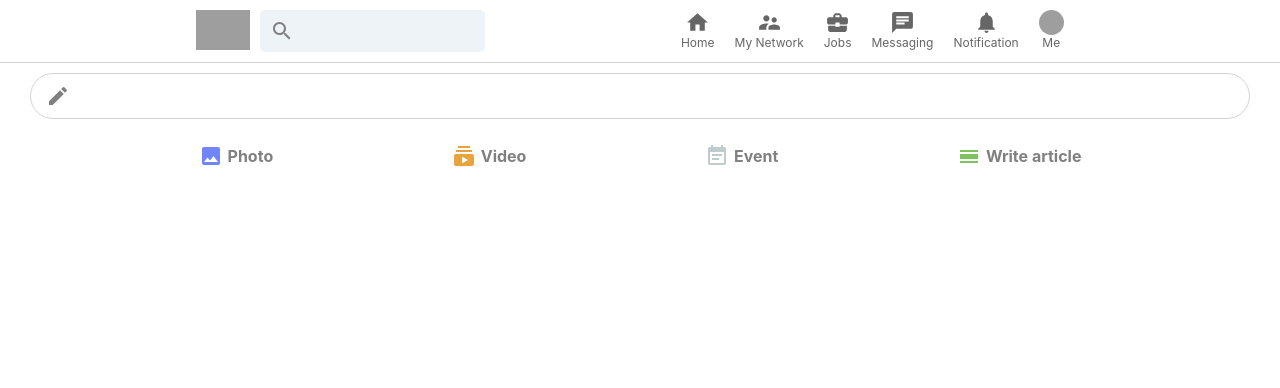
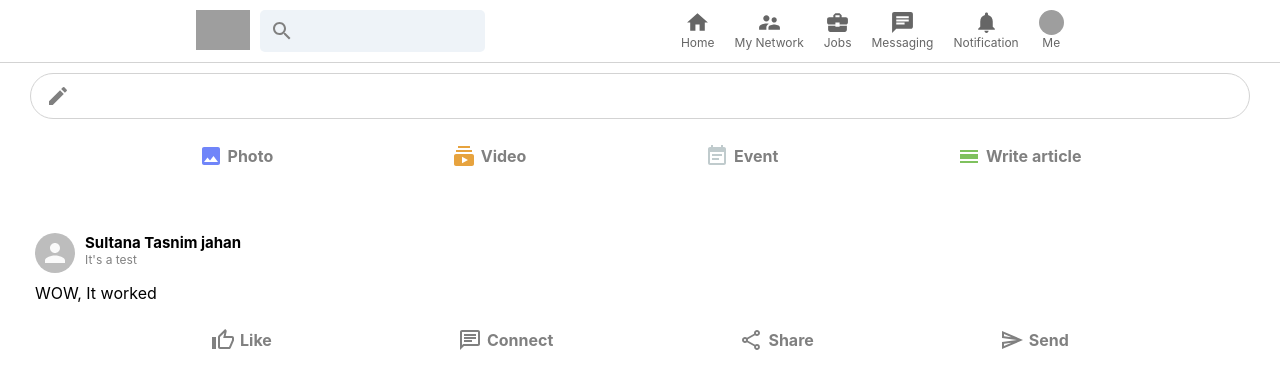
Before and after one commit to TrojanDeveloper/workhunter, a React (Create React App) app: page / in a window 1280 px wide. Shown: the top 388 px of the page. Built offline with nearby package versions, Linux system fonts and the light colour scheme; grey boxes are pictures that could not be loaded.

Commit message:
feed half done

```diff
--- a/src/Feed.js
+++ b/src/Feed.js
@@ -1,4 +1,4 @@
-import React from 'react'
+import React, {useState} from 'react'
 import './Feed.css'
 import CreateIcon from '@material-ui/icons/Create';
 import ImageIcon from '@material-ui/icons/Image';
@@ -6,8 +6,10 @@
 import EventNoteIcon from '@material-ui/icons/EventNote';
 import CalendarViewDayIcon from '@material-ui/icons/CalendarViewDay';
 import InputOption from './InputOption'
+import Post from './Post';
 
 function Feed() {
+    const [posts, setPosts] = useState([]);
     return (
         <div className="feed">
             <div className="feed_inputContainer">
@@ -25,6 +27,14 @@
                     <InputOption Icon={CalendarViewDayIcon} title="Write article" color="#7FC15E"/>
                 </div>
             </div>
+
+            {/* Post section */}
+            {
+                posts.map((post)=> {
+                    <Post/>
+                })
+            }
+            <Post name="Sultana Tasnim jahan" description="It's a test" message="WOW, It worked" />
         </div>
     )
 }
--- /dev/null
+++ b/src/Post.css
@@ -0,0 +1,28 @@
+.post{
+    background-color:white;
+    padding:15px;
+    margin-bottom: 10px;
+    border-radius: 10px;
+}
+.post_header{
+    display: flex;
+    margin-bottom: 10px;
+}
+.post_info{
+    margin-left: 10px;
+}
+
+.post_info > p{
+    color:grey;
+    font-size:12px;
+}
+.post_body{
+    overflow-wrap: anywhere;
+}
+.post_info > h2{
+    font-size:15px;
+}
+.post_buttons{
+    display: flex;
+    justify-content: space-evenly;
+}
--- /dev/null
+++ b/src/Post.js
@@ -0,0 +1,35 @@
+import React from 'react'
+import './Post.css';
+import {Avatar} from "@material-ui/core"
+import ThumbUpAltOutlinedIcon from '@material-ui/icons/ThumbUpAltOutlined'
+import ChatOutlinedIcon from '@material-ui/icons/ChatOutlined'
+import ShareOutlinedIcon from '@material-ui/icons/ShareOutlined'
+import SendOutlinedIcon from '@material-ui/icons/SendOutlined'
+import InputOption from './InputOption';
+
+function Post({name, description, message, photoUrl}) {
+    return (
+        <div className="post">
+            <div className="post_header">
+                <Avatar/>
+                <div className="post_info">
+                    <h2>{name}</h2>
+                    <p>{description}</p>
+                </div>
+            </div>
+
+            <div className="post_body">
+                <p>{message}</p>
+            </div>
+
+            <div className="post_buttons">
+                <InputOption Icon={ThumbUpAltOutlinedIcon} title="Like" color="grey" />
+                <InputOption Icon={ChatOutlinedIcon} title="Connect" color="grey" />
+                <InputOption Icon={ShareOutlinedIcon} title="Share" color="grey" />
+                <InputOption Icon={SendOutlinedIcon} title="Send" color="grey" />
+            </div>
+        </div>
+    )
+}
+
+export default Post
```
